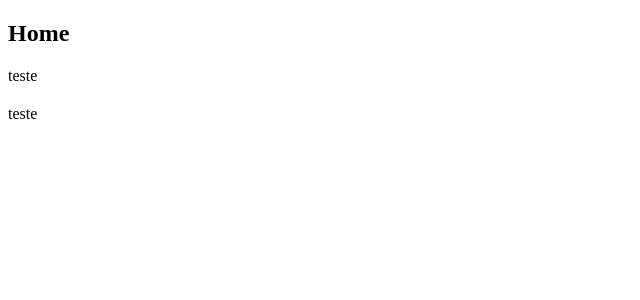
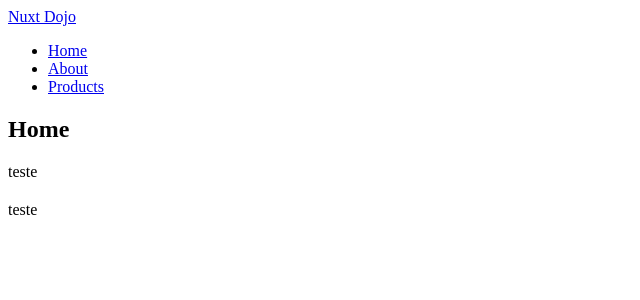
Before and after one commit to dev-mariana/nuxt-dojo, a Nuxt app: page / in a window 1280 px wide. Shown: the top 300 px of the page, without its empty margins (0-640 px from the left). Built offline with nearby package versions, Linux system fonts and the light colour scheme.

Commit message:
feat: add nuxtLink and navbar

```diff
--- a/pages/index.vue
+++ b/pages/index.vue
@@ -1,5 +1,21 @@
 <template>
   <div>
+    <header>
+      <nav>
+        <NuxtLink to="/">Nuxt Dojo</NuxtLink>
+        <ul>
+          <li>
+            <NuxtLink to="/">Home</NuxtLink>
+          </li>
+          <li>
+            <NuxtLink to="/about">About</NuxtLink>
+          </li>
+          <li>
+            <NuxtLink to="/products">Products</NuxtLink>
+          </li>
+        </ul>
+      </nav>
+    </header>
     <h2>Home</h2>
     <p>teste</p>
     <p>teste</p>
```
